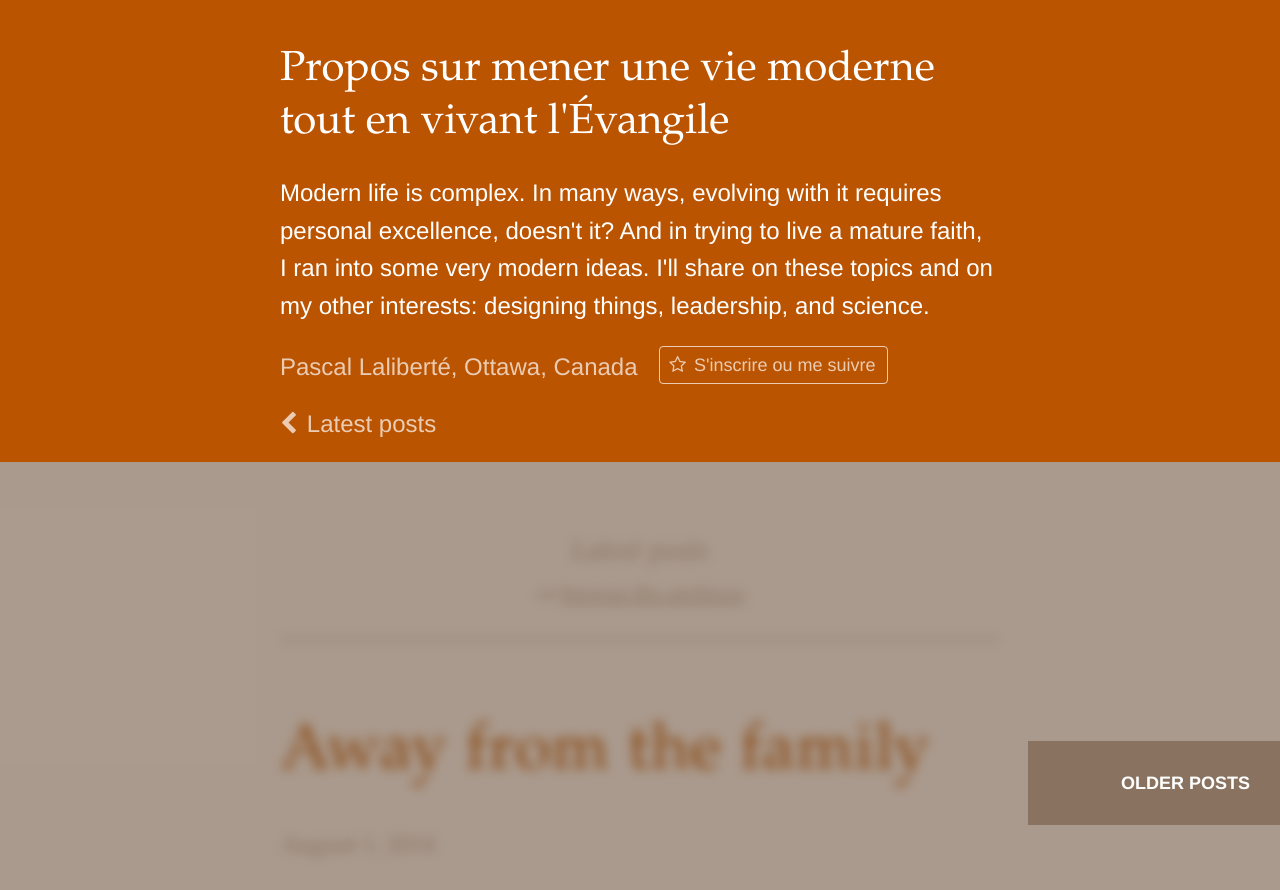
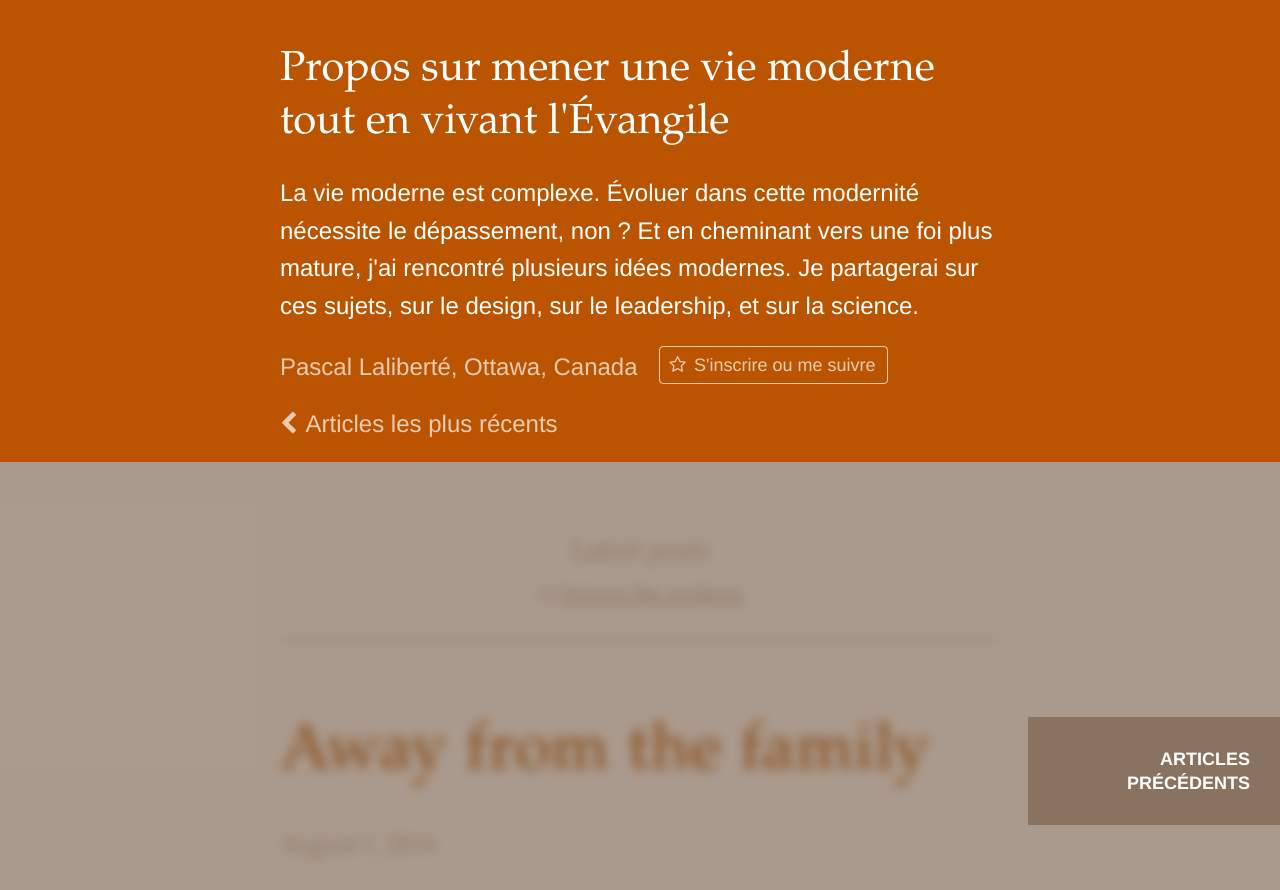
Before and after one commit to pascallaliberte/par.pascallaliberte.me, a Jekyll site: the page built from index.html, in a window 1280 px wide and 900 px high. Shown: the top 890 px of the window. Built offline with Jekyll 4.4.1, drawn with Linux system fonts in a browser that asks for light colours; nearby versions of some CDN libraries; the list of posts is cut into pages by our own code.

Commit message:
Traduit la description du blogue - Traduit les liens de pagination, navigation

```diff
--- a/_includes/about.html
+++ b/_includes/about.html
@@ -7,7 +7,7 @@
     <h2 class="about-name">{{ site.name }}</h2>
     {% endif %}
 
-    <p class="about-description">Modern life is complex. In many ways, evolving with it requires personal excellence, doesn't it? And in trying to live a mature faith, I&nbsp;ran into some very modern ideas. I'll share on these topics and on my other interests: designing things, leadership, and science.</p>
+    <p class="about-description">La vie moderne est complexe. Évoluer dans cette modernité nécessite le dépassement, non&nbsp;? Et en cheminant vers une foi plus mature, j'ai rencontré plusieurs idées modernes. Je partagerai sur ces sujets, sur le design, sur le leadership, et sur la science.</p>
     <p class="about-signature">
       <span class="about-signature-name"><span rel="author">{{ site.author }}</span>, Ottawa, Canada</span>
       <a class="subscribe-follow-link btn btn-default" href="{{ site.baseurl}}/sinscrire-suivre/">
@@ -19,7 +19,7 @@
     <div class="about-links">
       {% if page.key == null or page.key != "is-home" or paginator.page != 1 %}
       <a class="about-links-home" href="{{ site.baseurl}}/" rel="home">
-        <i class="fa fa-chevron-left"></i> Latest posts
+        <i class="fa fa-chevron-left"></i> Articles les plus récents
       </a>
       {% endif %}
     </div>
--- a/_includes/blog-nav-pagination.html
+++ b/_includes/blog-nav-pagination.html
@@ -3,16 +3,16 @@
     {% if paginator.previous_page %}
     {% if paginator.previous_page > 1 %}
     <a href="{{ site.baseurl}}/page{{ paginator.previous_page }}" class="blog-nav-previous">
-      <h3 class="blog-nav-label">Newer posts</h3>
+      <h3 class="blog-nav-label">Articles plus récents</h3>
     {% else %}
     <a href="{{ site.baseurl}}/" class="blog-nav-previous">
-      <h3 class="blog-nav-label">Latest posts</h3>
+      <h3 class="blog-nav-label">Articles les plus récents</h3>
     {% endif %}
     </a>
     {% endif %}
     {% if paginator.next_page %}
     <a href="{{ site.baseurl}}/page{{ paginator.next_page }}" class="blog-nav-next">
-      <h3 class="blog-nav-label">Older posts</h3>
+      <h3 class="blog-nav-label">Articles précédents</h3>
     </a>
     {% endif %}
   </nav>
--- a/_includes/blog-nav.html
+++ b/_includes/blog-nav.html
@@ -5,7 +5,7 @@
   <nav class="blog-nav">
     {% if page.previous.url %}
     <a href="{{ page.previous.url }}" class="blog-nav-previous">
-      <h3 class="blog-nav-label">Older post<span class="separator">:</span></h3>
+      <h3 class="blog-nav-label">Articles précédents<span class="separator">:</span></h3>
       <p class="blog-nav-post-title{% unless previous_page_title_difference contains '-' %} is-long{% endunless %}">
       {{ page.previous.title }}
       </p>
@@ -13,7 +13,7 @@
     {% endif %}
     {% if page.next.url %}
     <a href="{{ page.next.url }}" class="blog-nav-next">
-      <h3 class="blog-nav-label">Newer post<span class="separator">:</span></h3>
+      <h3 class="blog-nav-label">Articles plus récents<span class="separator">:</span></h3>
       <p class="blog-nav-post-title{% unless next_page_title_difference contains '-' %} is-long{% endunless %}">
       {{ page.next.title }}
       </p>
```
Also changed, not shown: _includes/blog-nav-pagination-summary-links.html (line endings or trailing spaces), _includes/intro.html (line endings or trailing spaces), _includes/permalink.html (line endings or trailing spaces).
